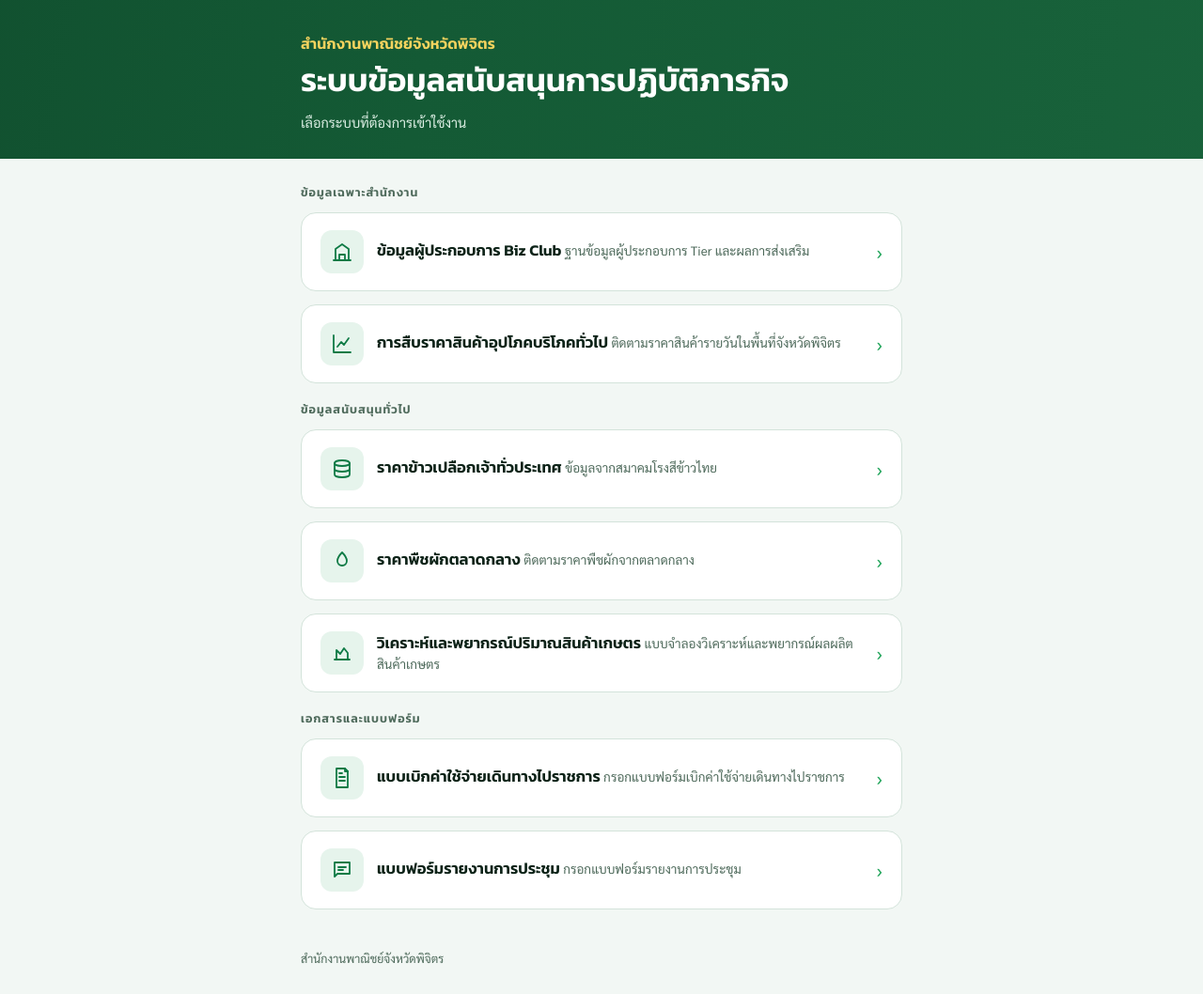
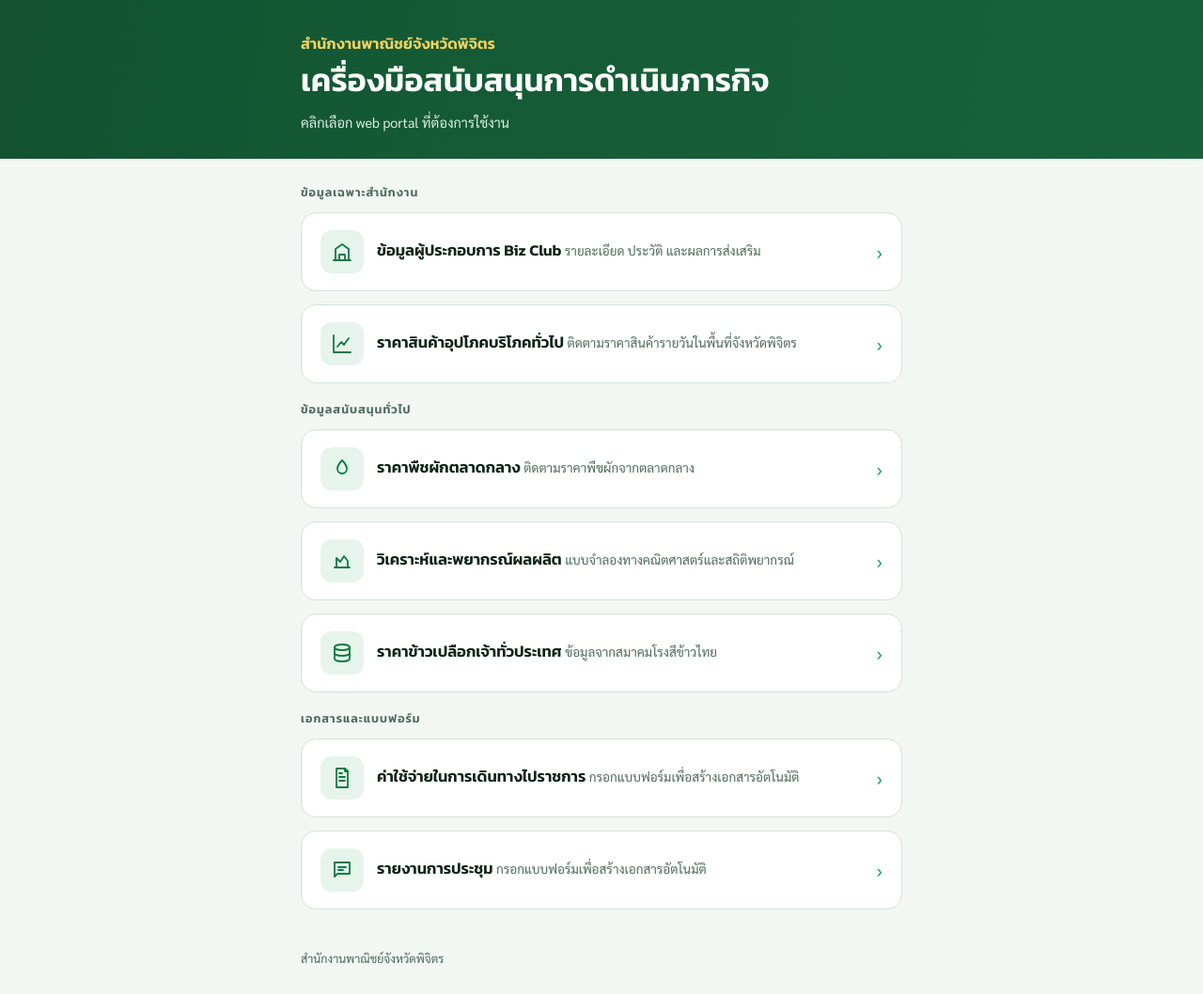
Before and after one commit to wuttinanmoc/phichit-mocsupport, a plain HTML site: page index.html in a window 1280 px wide. Shown: the top 1058 px of the page at 94% size. Drawn offline with Linux system fonts and the light colour scheme.

Commit message:
Add files via upload

```diff
--- a/index.html
+++ b/index.html
@@ -3,7 +3,7 @@
 <head>
 <meta charset="utf-8">
 <meta name="viewport" content="width=device-width,initial-scale=1,viewport-fit=cover">
-<title>ระบบข้อมูลสนับสนุนการปฏิบัติภารกิจ</title>
+<title>เครื่องมือสนับสนุนการดำเนินภารกิจ</title>
 <link rel="preconnect" href="https://fonts.googleapis.com">
 <link rel="preconnect" href="https://fonts.gstatic.com" crossorigin>
 <link href="https://fonts.googleapis.com/css2?family=Kanit:wght@500;600&family=Sarabun:wght@400;600&display=swap" rel="stylesheet">
@@ -61,8 +61,8 @@ footer{max-width:640px;margin:0 auto;padding:4px 0 30px;color:var(--muted);font-
 <header class="head">
   <div class="wrap">
     <p class="org">สำนักงานพาณิชย์จังหวัดพิจิตร</p>
-    <h1 class="title">ระบบข้อมูลสนับสนุนการปฏิบัติภารกิจ</h1>
-    <p class="sub">เลือกระบบที่ต้องการเข้าใช้งาน</p>
+    <h1 class="title">เครื่องมือสนับสนุนการดำเนินภารกิจ</h1>
+    <p class="sub">คลิกเลือก web portal ที่ต้องการใช้งาน</p>
   </div>
 </header>
 
@@ -75,7 +75,7 @@ footer{max-width:640px;margin:0 auto;padding:4px 0 30px;color:var(--muted);font-
     </span>
     <span class="txt">
       <span class="name">ข้อมูลผู้ประกอบการ Biz Club</span>
-      <span class="desc">ฐานข้อมูลผู้ประกอบการ Tier และผลการส่งเสริม</span>
+      <span class="desc">รายละเอียด ประวัติ และผลการส่งเสริม</span>
     </span>
     <span class="go" aria-hidden="true">›</span>
   </a>
@@ -85,24 +85,13 @@ footer{max-width:640px;margin:0 auto;padding:4px 0 30px;color:var(--muted);font-
       <svg viewBox="0 0 24 24"><path d="M3 3v18h18"/><path d="M7 15l4-5 3 3 5-7"/></svg>
     </span>
     <span class="txt">
-      <span class="name">การสืบราคาสินค้าอุปโภคบริโภคทั่วไป</span>
+      <span class="name">ราคาสินค้าอุปโภคบริโภคทั่วไป</span>
       <span class="desc">ติดตามราคาสินค้ารายวันในพื้นที่จังหวัดพิจิตร</span>
     </span>
     <span class="go" aria-hidden="true">›</span>
   </a>
 
   <p class="eyebrow">ข้อมูลสนับสนุนทั่วไป</p>
-
-  <a class="btn" href="https://pla-thricemillersprice.vercel.app/" target="_blank" rel="noopener">
-    <span class="icon" aria-hidden="true">
-      <svg viewBox="0 0 24 24"><ellipse cx="12" cy="6" rx="8" ry="3"/><path d="M4 6v12c0 1.7 3.6 3 8 3s8-1.3 8-3V6"/><path d="M4 12c0 1.7 3.6 3 8 3s8-1.3 8-3"/></svg>
-    </span>
-    <span class="txt">
-      <span class="name">ราคาข้าวเปลือกเจ้าทั่วประเทศ</span>
-      <span class="desc">ข้อมูลจากสมาคมโรงสีข้าวไทย</span>
-    </span>
-    <span class="go" aria-hidden="true">›</span>
-  </a>
 
   <a class="btn" href="https://pla-vegetpricecentalmkt.vercel.app/" target="_blank" rel="noopener">
     <span class="icon" aria-hidden="true">
@@ -120,8 +109,19 @@ footer{max-width:640px;margin:0 auto;padding:4px 0 30px;color:var(--muted);font-
       <svg viewBox="0 0 24 24"><path d="M4 19h16"/><path d="M6 19V9l4 4 4-6 4 5v7"/></svg>
     </span>
     <span class="txt">
-      <span class="name">วิเคราะห์และพยากรณ์ปริมาณสินค้าเกษตร</span>
-      <span class="desc">แบบจำลองวิเคราะห์และพยากรณ์ผลผลิตสินค้าเกษตร</span>
+      <span class="name">วิเคราะห์และพยากรณ์ผลผลิต</span>
+      <span class="desc">แบบจำลองทางคณิตศาสตร์และสถิติพยากรณ์</span>
+    </span>
+    <span class="go" aria-hidden="true">›</span>
+  </a>
+
+  <a class="btn" href="https://pla-thricemillersprice.vercel.app/" target="_blank" rel="noopener">
+    <span class="icon" aria-hidden="true">
+      <svg viewBox="0 0 24 24"><ellipse cx="12" cy="6" rx="8" ry="3"/><path d="M4 6v12c0 1.7 3.6 3 8 3s8-1.3 8-3V6"/><path d="M4 12c0 1.7 3.6 3 8 3s8-1.3 8-3"/></svg>
+    </span>
+    <span class="txt">
+      <span class="name">ราคาข้าวเปลือกเจ้าทั่วประเทศ</span>
+      <span class="desc">ข้อมูลจากสมาคมโรงสีข้าวไทย</span>
     </span>
     <span class="go" aria-hidden="true">›</span>
   </a>
@@ -133,8 +133,8 @@ footer{max-width:640px;margin:0 auto;padding:4px 0 30px;color:var(--muted);font-
       <svg viewBox="0 0 24 24"><path d="M6 2h9l3 3v17H6z"/><path d="M15 2v3h3"/><path d="M9 11h6M9 15h6M9 7h3"/></svg>
     </span>
     <span class="txt">
-      <span class="name">แบบเบิกค่าใช้จ่ายเดินทางไปราชการ</span>
-      <span class="desc">กรอกแบบฟอร์มเบิกค่าใช้จ่ายเดินทางไปราชการ</span>
+      <span class="name">ค่าใช้จ่ายในการเดินทางไปราชการ</span>
+      <span class="desc">กรอกแบบฟอร์มเพื่อสร้างเอกสารอัตโนมัติ</span>
     </span>
     <span class="go" aria-hidden="true">›</span>
   </a>
@@ -144,8 +144,8 @@ footer{max-width:640px;margin:0 auto;padding:4px 0 30px;color:var(--muted);font-
       <svg viewBox="0 0 24 24"><path d="M4 4h16v12H7l-3 3z"/><path d="M8 9h8M8 12h5"/></svg>
     </span>
     <span class="txt">
-      <span class="name">แบบฟอร์มรายงานการประชุม</span>
-      <span class="desc">กรอกแบบฟอร์มรายงานการประชุม</span>
+      <span class="name">รายงานการประชุม</span>
+      <span class="desc">กรอกแบบฟอร์มเพื่อสร้างเอกสารอัตโนมัติ</span>
     </span>
     <span class="go" aria-hidden="true">›</span>
   </a>
```
